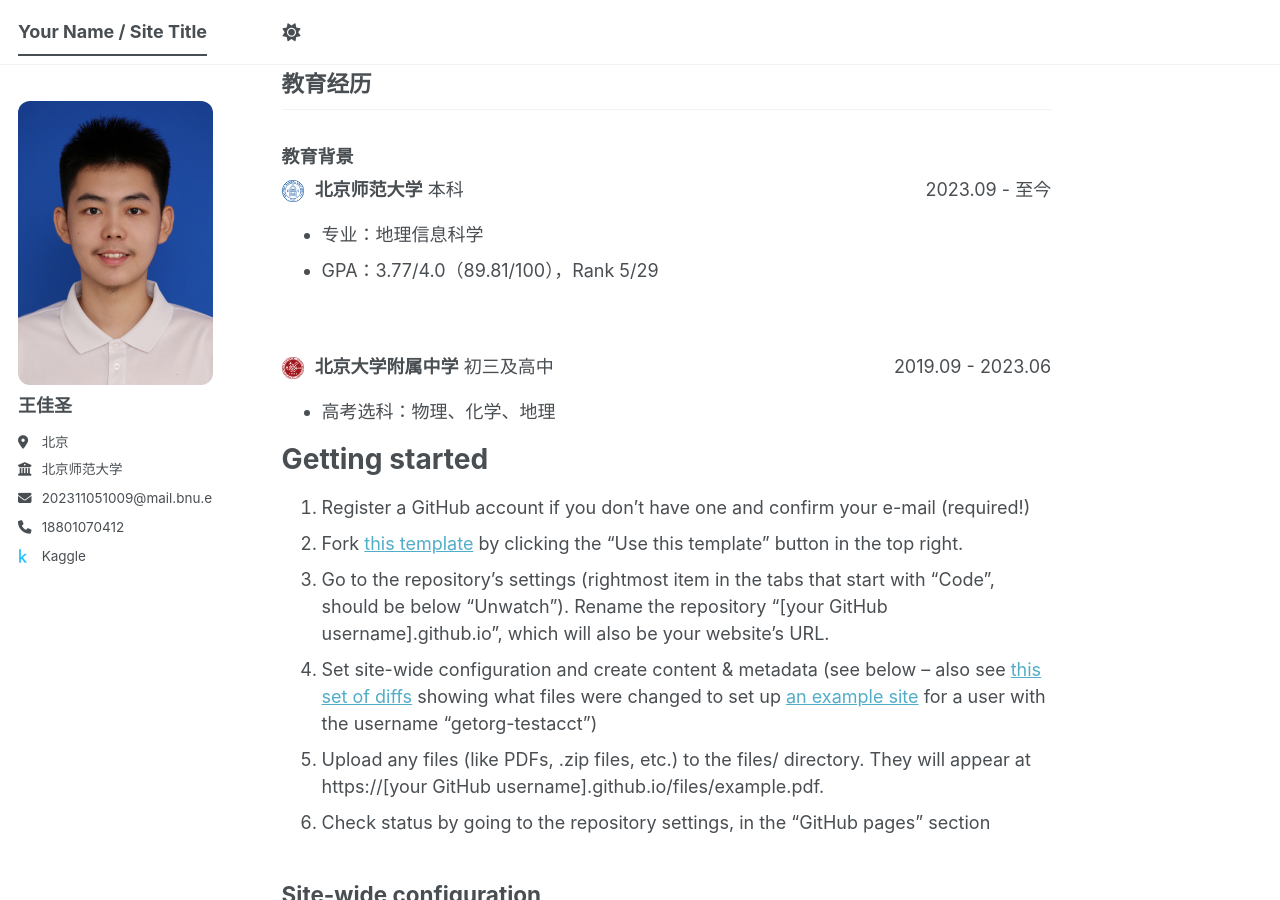
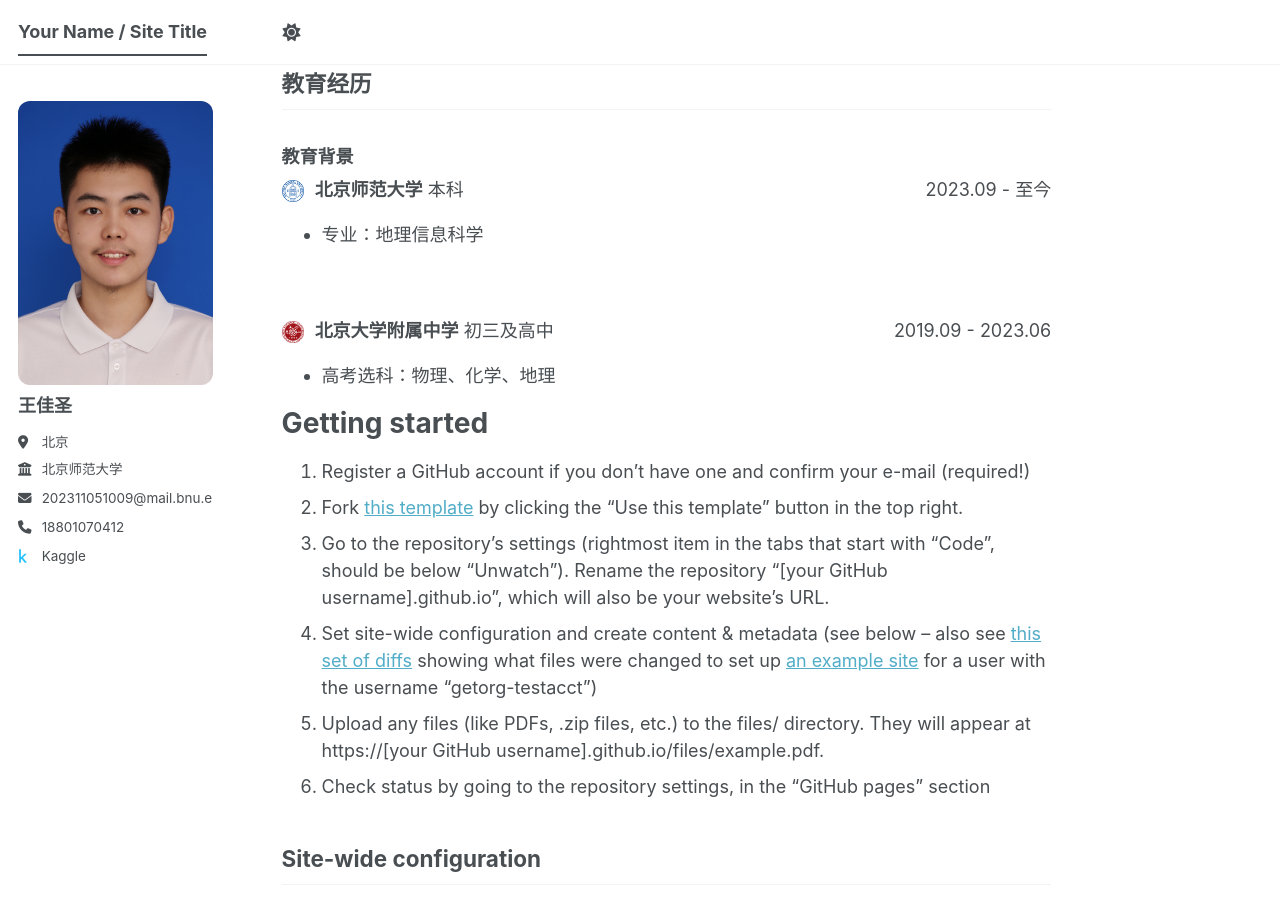
Before and after one commit to WJSheng2005/wangjiasheng.github.io, a Jekyll site: the page built from _pages/about.md, in a window 1280 px wide and 900 px high, scrolled down 1071 px. Built offline with Jekyll 4.4.1, drawn with Linux system fonts in a browser that asks for light colours; a script bundle is joined from its source files by our own code; library files that are not in the unit come from our copies.

Commit message:
Update about.md

```diff
--- a/_pages/about.md
+++ b/_pages/about.md
@@ -46,7 +46,6 @@ redirect_from:
 </div>
 
 - 专业：地理信息科学
-- GPA：3.77/4.0（89.81/100），Rank 5/29
 
 <br>
 
```
